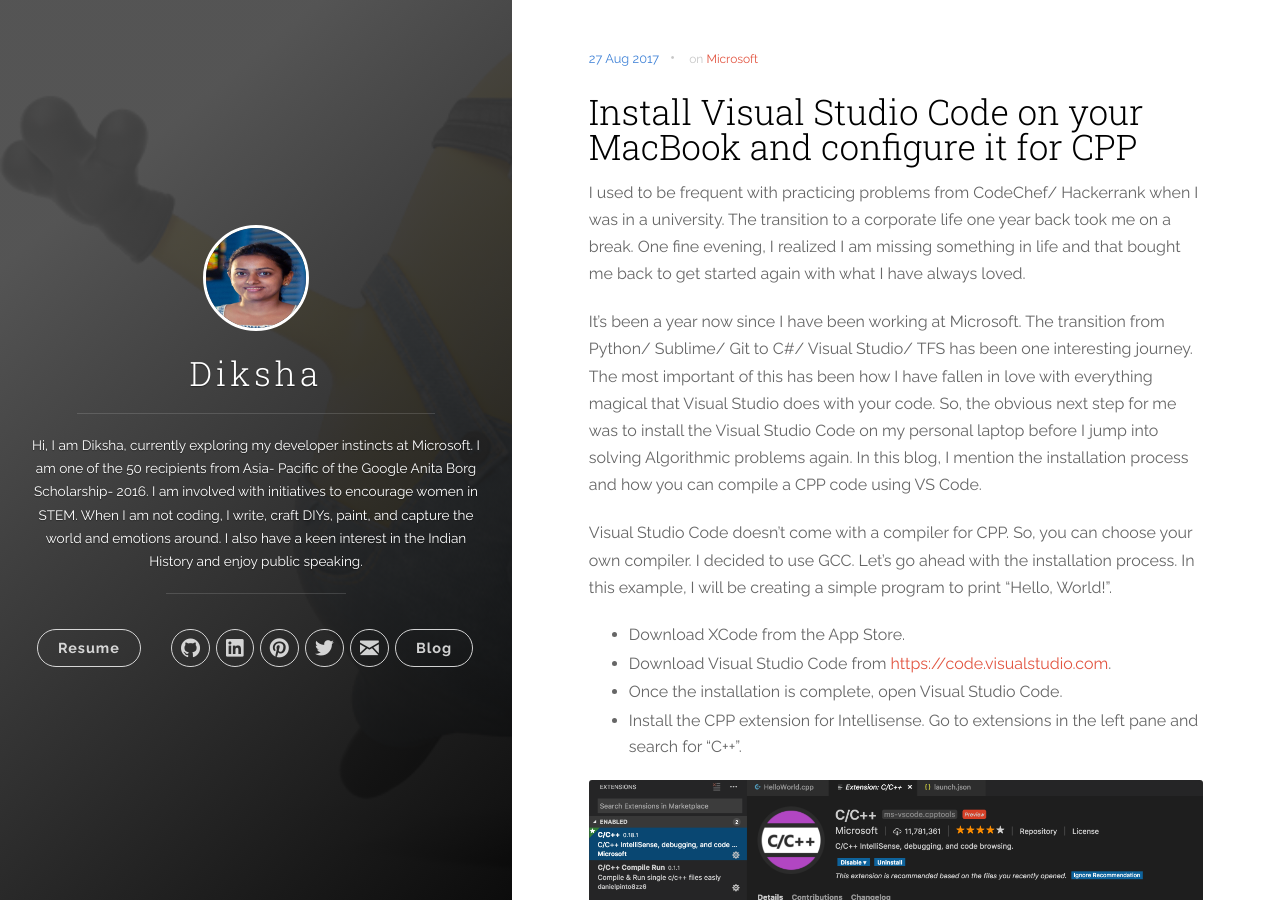
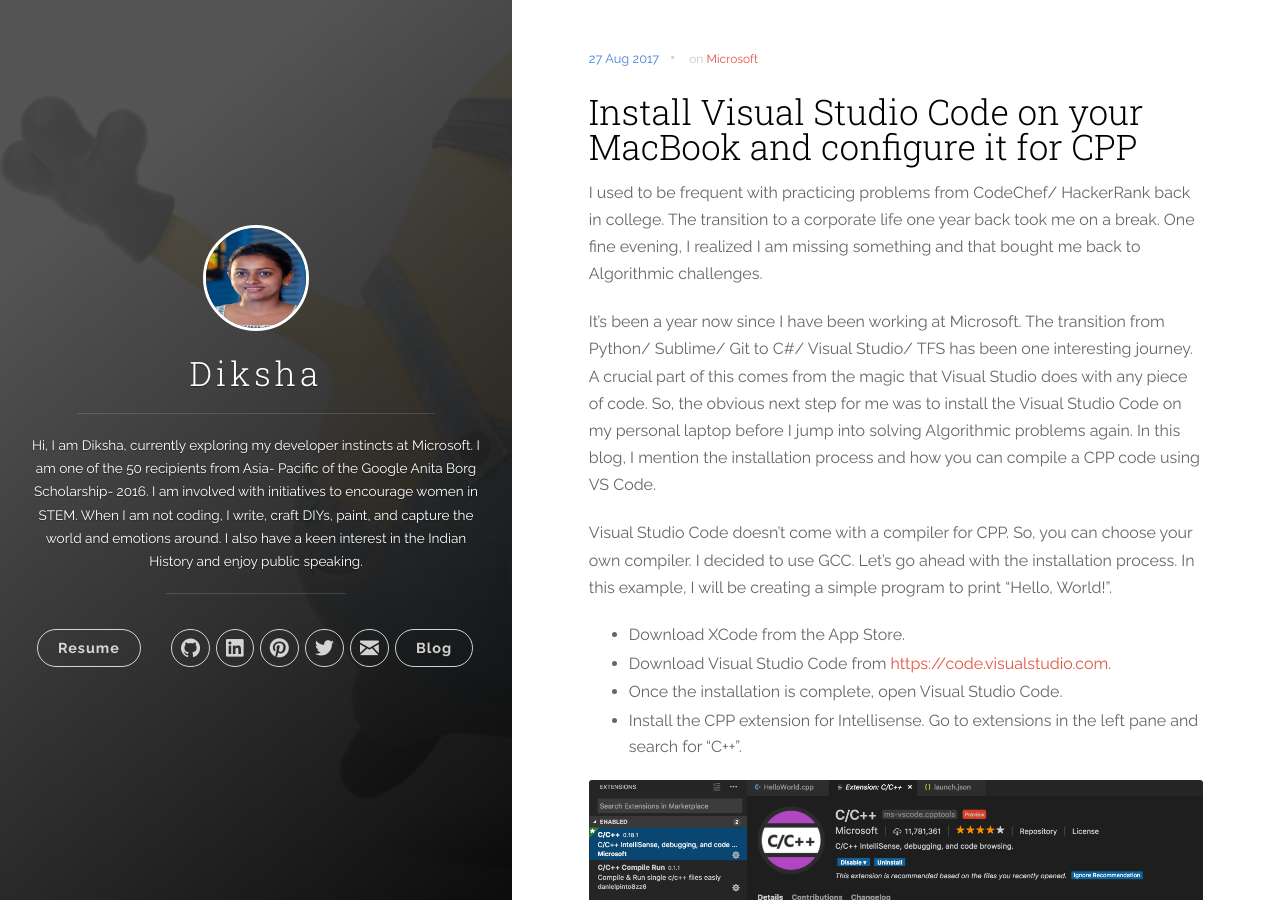
Before and after one commit to Diksha-Rathi/diksha-rathi.github.io, a Jekyll site: the page built from _posts/2017-08-27-Installing-VS-Code-on-MACOS.markdown, in a window 1280 px wide and 900 px high. Built offline with Jekyll 4.4.1, drawn with Linux system fonts in a browser that asks for light colours; nearby versions of some CDN libraries; some of the changed text lies outside the part shown.

Commit message:
Fix typos

```diff
--- a/_posts/2017-08-27-Installing-VS-Code-on-MACOS.markdown
+++ b/_posts/2017-08-27-Installing-VS-Code-on-MACOS.markdown
@@ -5,9 +5,9 @@ categories: [Visual Studio]
 tags: [Microsoft]
 ---
 
-I used to be frequent with practicing problems from CodeChef/ Hackerrank when I was in a university. The transition to a corporate life one year back took me on a break. One fine evening, I realized I am missing something in life and that bought me back to get started again with what I have always loved.
+I used to be frequent with practicing problems from CodeChef/ HackerRank back in college. The transition to a corporate life one year back took me on a break. One fine evening, I realized I am missing something and that bought me back to Algorithmic challenges.
 
-It's been a year now since I have been working at Microsoft. The transition from Python/ Sublime/ Git to C#/ Visual Studio/ TFS has been one interesting journey. The most important of this has been how I have fallen in love with everything magical that Visual Studio does with your code. So, the obvious next step for me was to install the Visual Studio Code on my personal laptop before I jump into solving Algorithmic problems again. In this blog, I mention the installation process and how you can compile a CPP code using VS Code.
+It's been a year now since I have been working at Microsoft. The transition from Python/ Sublime/ Git to C#/ Visual Studio/ TFS has been one interesting journey.  A crucial part of this comes from the magic that Visual Studio does with any piece of code. So, the obvious next step for me was to install the Visual Studio Code on my personal laptop before I jump into solving Algorithmic problems again. In this blog, I mention the installation process and how you can compile a CPP code using VS Code.
 
 Visual Studio Code doesn't come with a compiler for CPP. So, you can choose your own compiler. I decided to use GCC. Let's go ahead with the installation process. In this example, I will be creating a simple program to print "Hello, World!".
 
```
Also changed, not shown: other parts of _posts/2017-08-27-Installing-VS-Code-on-MACOS.markdown (+1 -1 lines).
